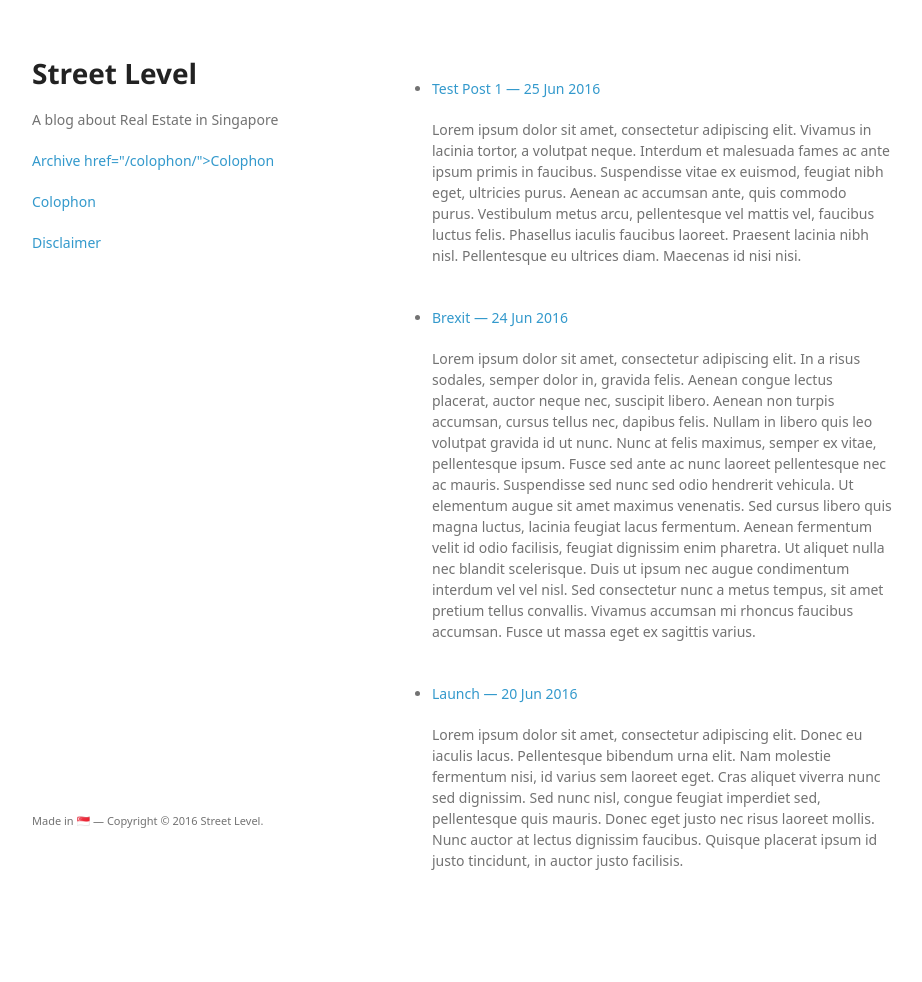
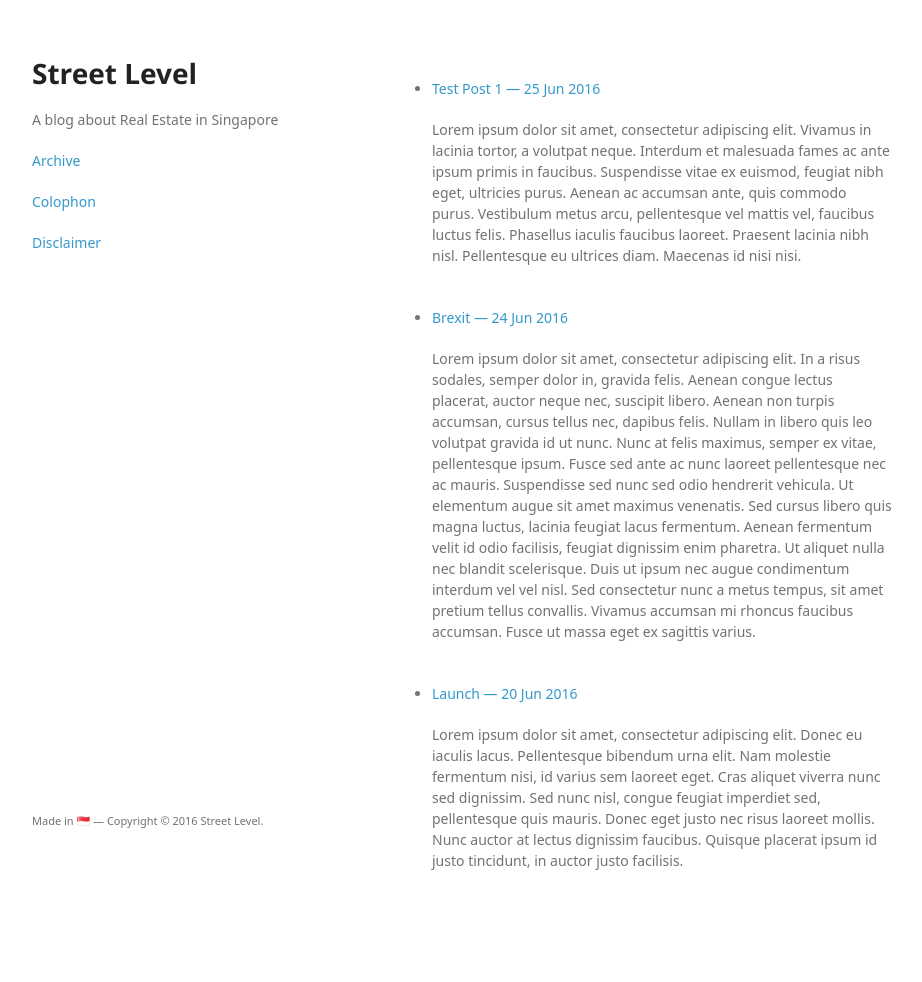
Before and after one commit to samueltwx/street-level.github.io, a Jekyll site: the page built from index.html, in a window 1280 px wide. Shown: the whole page, without its empty margins (178-1100 px from the left). Built offline with Jekyll 4.4.1, drawn with Linux system fonts in a browser that asks for light colours; some web fonts are replaced.

Commit message:
Update default.html

```diff
--- a/_layouts/default.html
+++ b/_layouts/default.html
@@ -19,8 +19,7 @@
         <p>A blog about Real Estate in Singapore</p>
 
 
-        <p class="view"><a href="{{ site.url }}/archive/">Archive href="{{ site.url }}/colophon/">Colophon</a>
-        <p class="view"><a href="{{ site.url }}/colophon/">Colophon</a>
+        <p class="view"><a href="{{ site.url }}/archive/">Archive</a><p class="view"><a href="{{ site.url }}/colophon/">Colophon</a>
         <p class="view"><a href="{{ site.url }}/disclaimer/">Disclaimer</a></p>
 
       </header>
```
